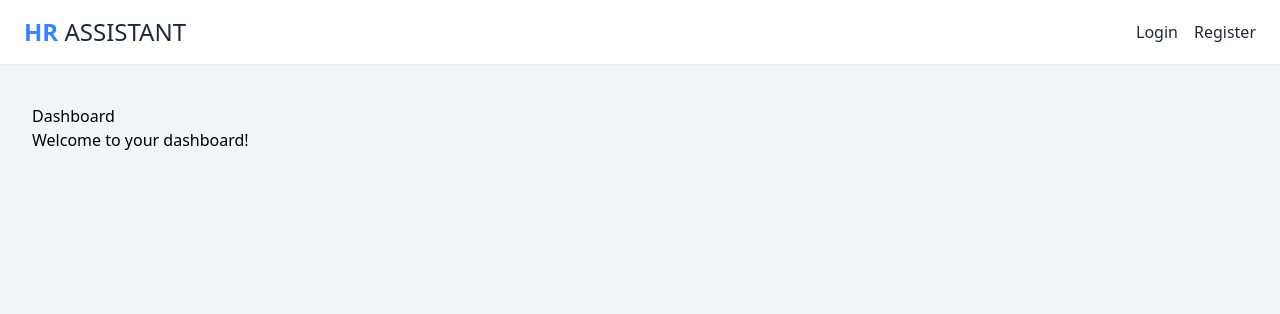
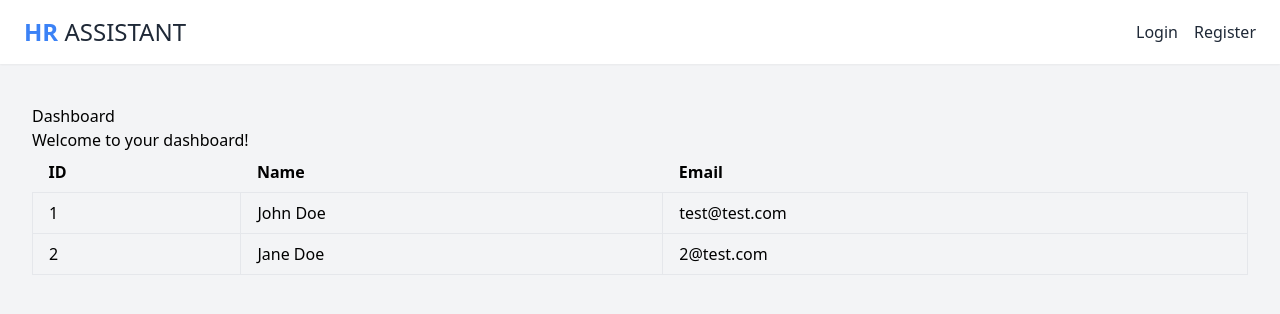
Before and after one commit to mehditareghi/hrdatabase, a Next.js app: page /dashboard in a window 1280 px wide. Shown: the top 314 px of the page. Built offline with nearby package versions, Linux system fonts and the light colour scheme.

Commit message:
init: store role of users

```diff
--- /dev/null
+++ b/components/Table.tsx
@@ -0,0 +1,40 @@
+import { useTable, Column } from 'react-table';
+
+const Table = ({ columns, data }: { columns: Column[]; data: any[] }) => {
+  const { getTableProps, getTableBodyProps, headerGroups, rows, prepareRow } = useTable({
+    columns,
+    data,
+  });
+
+  return (
+    <table {...getTableProps()} className='table-auto w-full'>
+      <thead>
+        {headerGroups.map((headerGroup) => (
+          <tr {...headerGroup.getHeaderGroupProps()}>
+            {headerGroup.headers.map((column) => (
+              <th {...column.getHeaderProps()} className='px-4 py-2 font-semibold text-left'>
+                {column.render('Header')}
+              </th>
+            ))}
+          </tr>
+        ))}
+      </thead>
+      <tbody {...getTableBodyProps()}>
+        {rows.map((row) => {
+          prepareRow(row);
+          return (
+            <tr {...row.getRowProps()}>
+              {row.cells.map((cell) => (
+                <td {...cell.getCellProps()} className='border px-4 py-2'>
+                  {cell.render('Cell')}
+                </td>
+              ))}
+            </tr>
+          );
+        })}
+      </tbody>
+    </table>
+  );
+};
+
+export default Table
--- a/package.json
+++ b/package.json
@@ -18,6 +18,7 @@
     "react": "^18",
     "react-dom": "^18",
     "react-redux": "^8.1.3",
+    "react-table": "^7.8.0",
     "redux": "^4.2.1"
   },
   "devDependencies": {
--- a/pages/dashboard.tsx
+++ b/pages/dashboard.tsx
@@ -1,24 +1,42 @@
+import Table from '@/components/Table';
 import Layout from '@/components/layouts/Layout';
 import React from 'react';
+
+
+const columns: Column[] = [
+  {
+    Header: 'ID',
+    accessor: 'id',
+  },
+  {
+    Header: 'Name',
+    accessor: 'name',
+  },
+  {
+    Header: 'Email',
+    accessor: 'email',
+  },
+];
 
 const data = [
   {
     id: 1,
     name: 'John Doe',
-    email: 'test@test.com'
+    email: 'test@test.com',
   },
   {
     id: 2,
     name: 'Jane Doe',
-    email: '2@test.com'
-  }
-]
+    email: '2@test.com',
+  },
+];
 
 const DashboardPage = () => {
   return (
     <Layout>
       <h1>Dashboard</h1>
       <p>Welcome to your dashboard!</p>
+      <Table columns={columns} data={data} />
     </Layout>
   );
 };
--- a/pages/index.tsx
+++ b/pages/index.tsx
@@ -1,12 +1,11 @@
 import Layout from '@/components/layouts/Layout';
-import { useSelector } from 'react-redux';
-import { RootState } from '@/store/store';
 
 export default function Home() {
+
   return (
     <Layout>
       <div className='max-w-4xl mx-auto px-4 sm:px-6 lg:px-8'>
-        <h1 className='text-4xl font-bold text-gray-800 mb-8'>Welcome to HR ASSISTANT!</h1>
+        <h1 className='text-4xl font-bold text-gray-800 mb-8'>Welcome to the HR ASSISTANT!</h1>
         <div className='text-gray-700 mb-8'>
           <p className='text-lg leading-7'>
             HR ASSISTANT is your all-in-one solution for HR professionals looking to streamline their data management
--- a/pages/login.tsx
+++ b/pages/login.tsx
@@ -4,7 +4,8 @@ import react, { SyntheticEvent, useState } from 'react';
 import axios from 'axios';
 import Cookies from 'js-cookie';
 import { useDispatch } from 'react-redux';
-import { setLoggedIn } from '@/store/authSlice';
+import { setLoggedIn, setRole } from '@/store/authSlice';
+import jwt, { JwtPayload } from 'jsonwebtoken';
 
 const Login = () => {
   const dispatch = useDispatch();
@@ -23,6 +24,11 @@ const Login = () => {
         { headers: { 'Content-Type': 'application/json' }, withCredentials: true }
       );
       Cookies.set('token', response.data.token);
+      const decoded = jwt.decode(response.data.token) as JwtPayload;
+      if (decoded) {
+        const roles = decoded.Role.split(',').map((role) => role.replace('[', '').replace(']', ''));
+        dispatch(setRole(roles)); // dispatch setRole action
+      }
       dispatch(setLoggedIn(true)); // dispatch setLoggedIn action
       router.push('/');
     } catch (error) {
--- a/pages/sample.tsx
+++ /dev/null
@@ -1,28 +0,0 @@
-import axios from 'axios';
-import Cookies from 'js-cookie';
-import { useEffect, useState } from 'react';
-
-const SampleComponent = () => {
-  const [data, setData] = useState(null);
-
-  useEffect(() => {
-    const fetchData = async () => {
-      try {
-        const token = Cookies.get('token');
-        const response = await axios.get('http://185.104.189.135:5280/api/accountidentity/sample', {
-          headers: {
-            Authorization: `Bearer ${token}`,
-          },
-        });
-        setData(response.data);
-      } catch (error) {
-        console.error(error);
-      }
-    };
-    fetchData();
-  }, []);
-
-  return <div>{data ? <pre>{JSON.stringify(data, null, 2)}</pre> : <p>Loading...</p>}</div>;
-};
-
-export default SampleComponent;
--- a/store/authSlice.ts
+++ b/store/authSlice.ts
@@ -6,6 +6,7 @@ type AuthState = {
 
 const initialState: AuthState = {
   isLoggedIn: false,
+  role: [],
 };
 
 const authSlice = createSlice({
@@ -15,9 +16,12 @@ const authSlice = createSlice({
     setLoggedIn(state, action: PayloadAction<boolean>) {
       state.isLoggedIn = action.payload;
     },
+    setRole: (state, action: PayloadAction<string[]>) => {
+      state.role = action.payload;
+    },
   },
 });
 
-export const { setLoggedIn } = authSlice.actions;
+export const { setLoggedIn, setRole } = authSlice.actions;
 
 export default authSlice.reducer;
```
Also changed, not shown: 1 other file (tests, documents, lock files or other folders).
